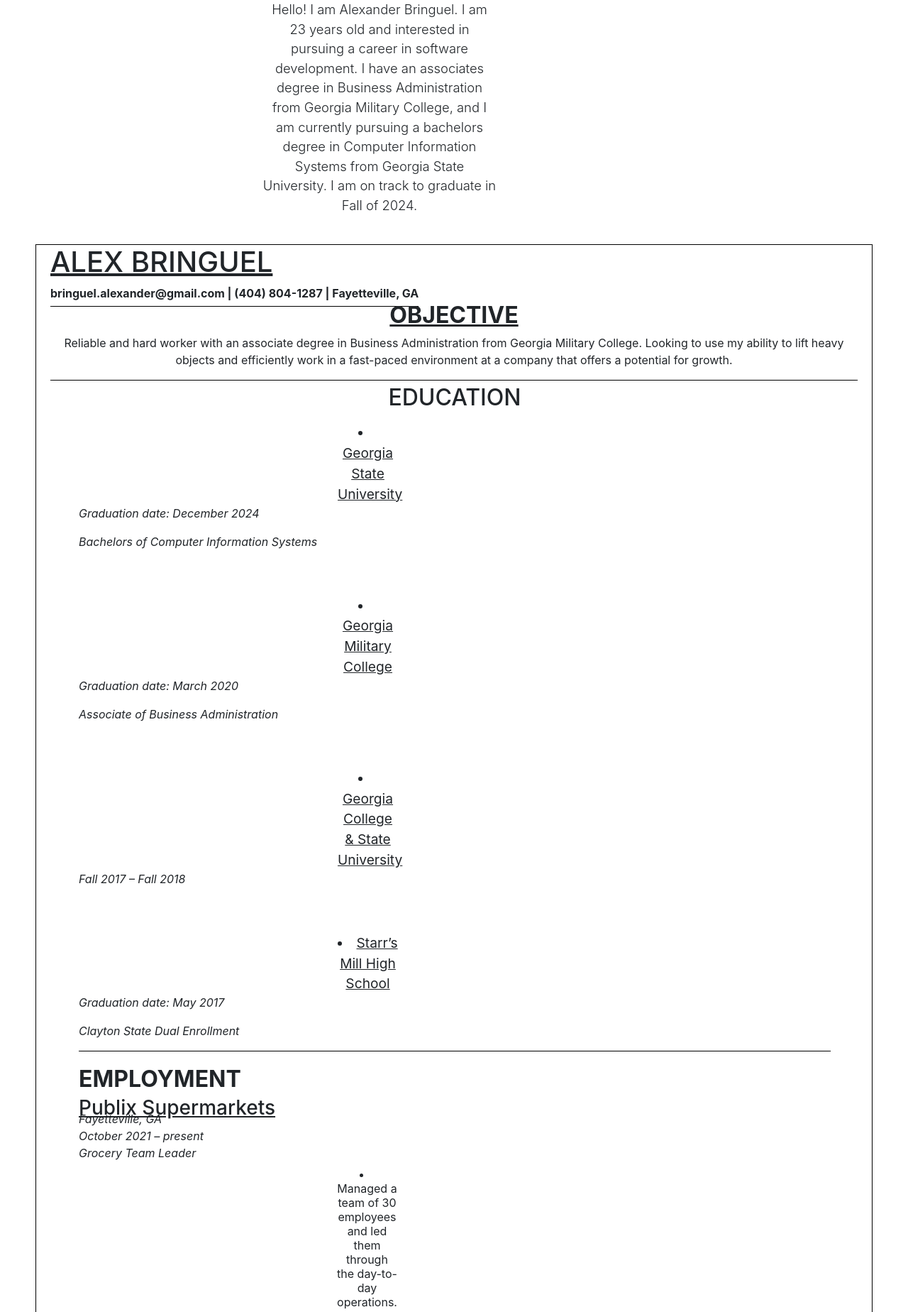
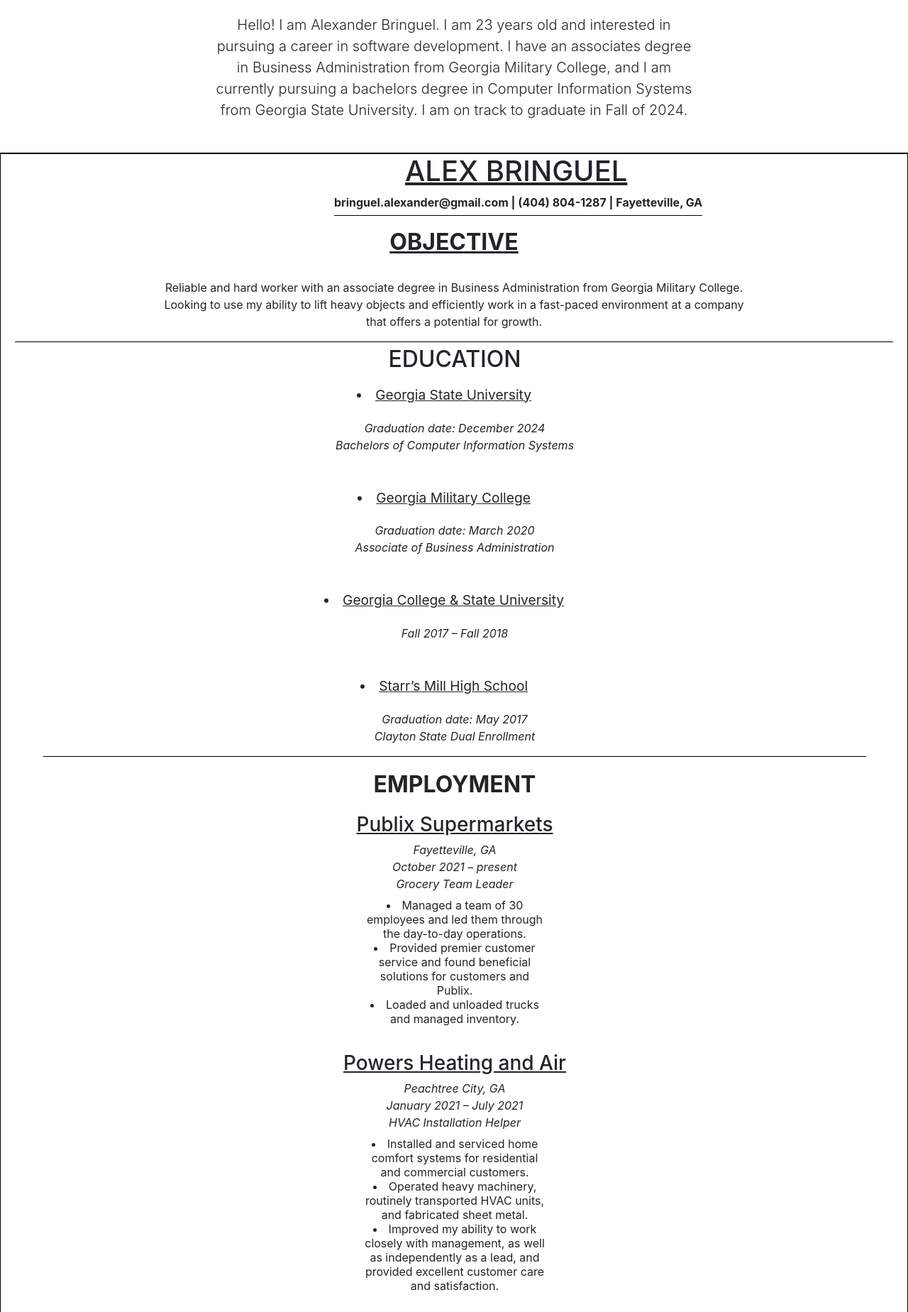
Before and after one commit to Avb2/MyWebsite, a Flask app: page /aboutme/ in a window 1280 px wide. Shown: the part 94-1942 px from the top of the page at 71% size. Run offline with Flask 2, Linux system fonts and the light colour scheme.

Commit message:
Update aboutMeStylesheet.css

```diff
--- a/static/stylesheets/aboutMeStylesheet.css
+++ b/static/stylesheets/aboutMeStylesheet.css
@@ -1,85 +1,107 @@
-#aboutme-1 {max-width: 700px;
-            text-align: center;
-            padding-left: 370px;
-            font-size: 115%;}
+html {text-align: center;}
+
+#aboutme-1 {text-align: center;
+margin-left: 300px;
+    margin-right: 300px;
+    padding-top: 20px;}
+
 
 #header {border-bottom:3px solid #060404;
             text-align: center;
             background-color: #e2dfdf;
             padding-bottom: 5px;}
 
-.aboutme-body {text-align: center;
+#aboutme-body {text-align: center;
                 border-bottom: 1px solid black;
                 padding-bottom: 5px;}
 
 #resume {border: 1px black solid;
-            margin-left: 50px;
-            margin-right:50px;
             padding-left: 20px;
             padding-right: 20px;
             padding-bottom: 5px;}
 
+
+#myName {margin-left: 550px;}
+
 #email-number-city {border-bottom: 1px black solid;
-                    padding-bottom: 8px;}
+                    padding-bottom: 8px;
+    margin-left: 450px;
+text-align: center;}
 
 #education-title {text-align: center;
                     padding-bottom: 8px;}
 
 .school {font-size: 120%;
         list-style-position: inside;
-        padding-left: 365px;}
+    margin-right: 400px;
+    margin-left: 370px;
+    padding-bottom: 20px;}
 
 #employment-title {border-top: 1px black solid;
                     padding-top: 20px;
-                    padding-bottom: 8px;}
+                    padding-bottom: 25px;}
 
 #comp-skills-title {border-top: 1px black solid;
                     padding-top: 5px;}
 
-.objective {text-align: center;}
+.objective {text-align: center;
+    padding-top: 25px;}
+
+#objective-body {margin-left: 200px;
+margin-right: 200px;}
 
 .resume-employment {list-style-position: inside;
                     padding-right: 38px;}
 
 #resume-education {border-top: 1px black solid;
-                    padding-top: 5px;
-                    padding-right: 38px;}
+    padding-top: 5px;
+    padding-right: 38px;}
+
+.education-info {margin: auto; text-align: center;}
+
 li {text-align: center;
     list-style-position: inside;
-    width: 450px;}
+    margin-right: 450px;
+margin-left: 450px;}
 
-ul {margin: 0 auto;}
+ul {margin: 0 auto;
+text-align: center;}
 
-.employment-publix-roles {padding-left: 363px;
-                        line-height: 20px;}
+#employment-powers {padding-bottom: 20px;}
+
+#employment-publix {padding-bottom: 20px;}
+
+#employment-guildquality {padding-bottom: 20px;}
+
+#employment-affs {padding-bottom: 20px;}
+
+#employment-chilis {padding-bottom: 20px;}
+
+#employment-callityours {padding-bottom: 20px;}
+
+.employment-publix-roles {line-height: 20px;}
 
 .employment-publix-info {line-height: 8px;}
 
-.employment-guildquality-roles {padding-left: 363px;
-                                line-height: 20px;}
+.employment-guildquality-roles {line-height: 20px;}
 
 .employment-guildquality-info {line-height: 8px;}
 
-.employment-affs-roles {padding-left: 363px;
-                        line-height: 20px;}
+.employment-affs-roles {line-height: 20px;}
 
 .employment-affs-info {line-height: 8px;}
 
-.employment-powers-roles {padding-left: 363px;
-                        line-height: 20px;}
+.employment-powers-roles {line-height: 20px;}
 
 .employment-powers-info {line-height: 8px;}
 
-.employment-chilis-roles {padding-left: 363px;
-                        line-height: 20px;}
+.employment-chilis-roles {line-height: 20px;}
 
 .employment-chilis-info {line-height: 8px;}
 
 .employment-callityours-info {line-height: 8px;}
 
-.employment-callityours-roles {padding-left: 363px;
-                        line-height: 20px;}
+.employment-callityours-roles {line-height: 20px;}
 
-#comp-skills-title {padding-top: 10px; padding-right: 25px;}
-
-#comp-skills-body {padding-left: 363px;}
+#comp-skills-title {padding-top: 20px;
+padding-bottom: 15px;}
```
